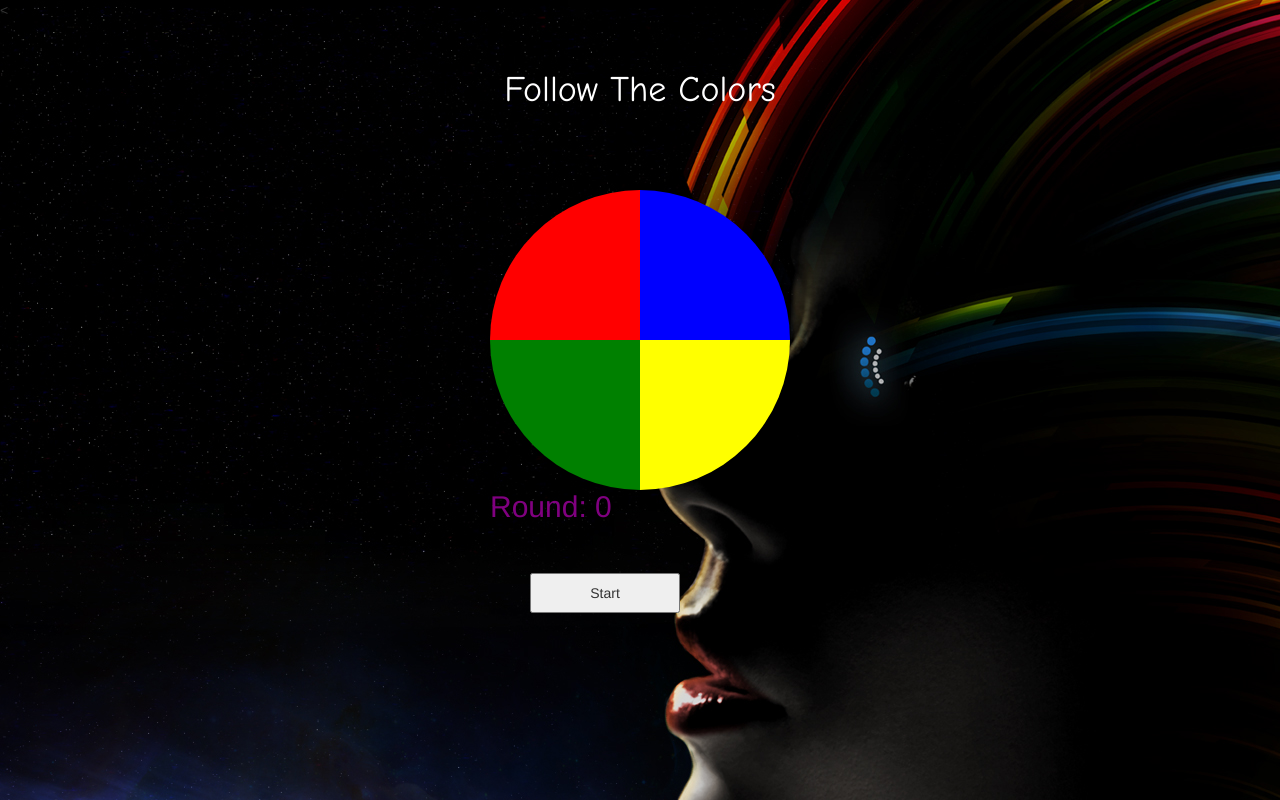
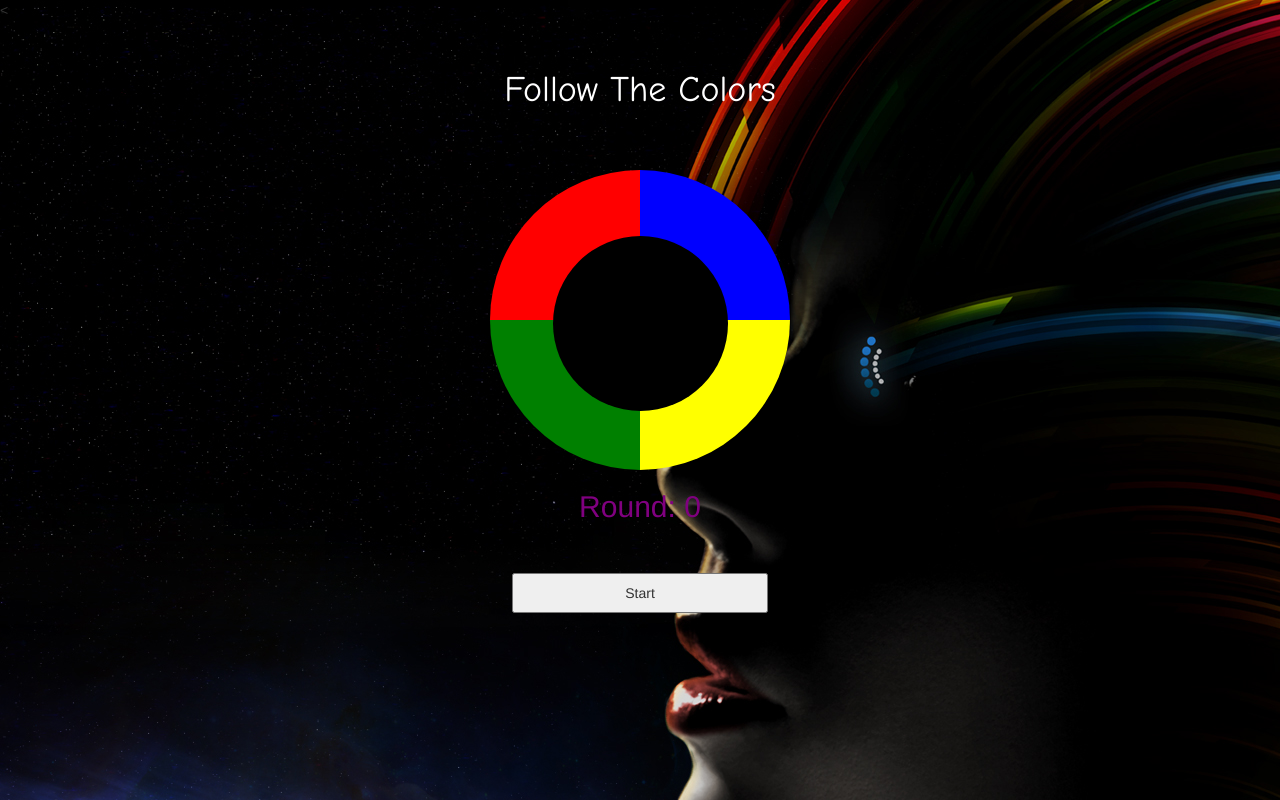
Before and after one commit to Edparra/Simon, a plain HTML site: page index.html in a window 1280 px wide. Drawn offline with nearby package versions, Linux system fonts and the light colour scheme.

Commit message:
added center and lined up buttons

```diff
--- a/index.html
+++ b/index.html
@@ -36,19 +36,15 @@
        </div>
 <div class='circle'></div>
       </div>
-
-
+ </div>
       <div class="round">
       <h2>Round: 0 </h2>
-      </div class="startB">
+      </div>
+      <div class="startB">
         <button class="start" onclick="game.start()">Start</button>
+        </div>
 
        <!-- <button onclick="game.randoPad()">Test RandoPad</button> -->
-
-
-
-  </div>
-
 
 </div>
 
--- a/style.css
+++ b/style.css
@@ -14,18 +14,18 @@ h1 {
 
 .butts {
   z-index: 5;
-  position:relative;
+  position:absolute;
 }
-/*.circle {
+.circle {
  position: absolute;
-  top: 250px;
-  left: 545px;
+  top: 66px;
+  left: 63px;
   width: 175px;
   height: 175px;
-  background: #000;
+  background: black;
   border-radius: 125px;
   z-index: 10;
-}*/
+}
 
 .side {
   padding: 0;
@@ -41,8 +41,7 @@ width:300px;
 height:300px;
 margin: 0 auto;
  padding: 0;
-
-
+ position:relative;
 }
 .side{
   width:150px;
@@ -84,8 +83,12 @@ margin: 0 auto;
 }
 
 .start {
-  width: 50%;
+
+  width: 20%;
   height: 40px;
   text-align: center;
   margin: 40px;
 }
+.startB, .round {
+  text-align: center;
+}
```
